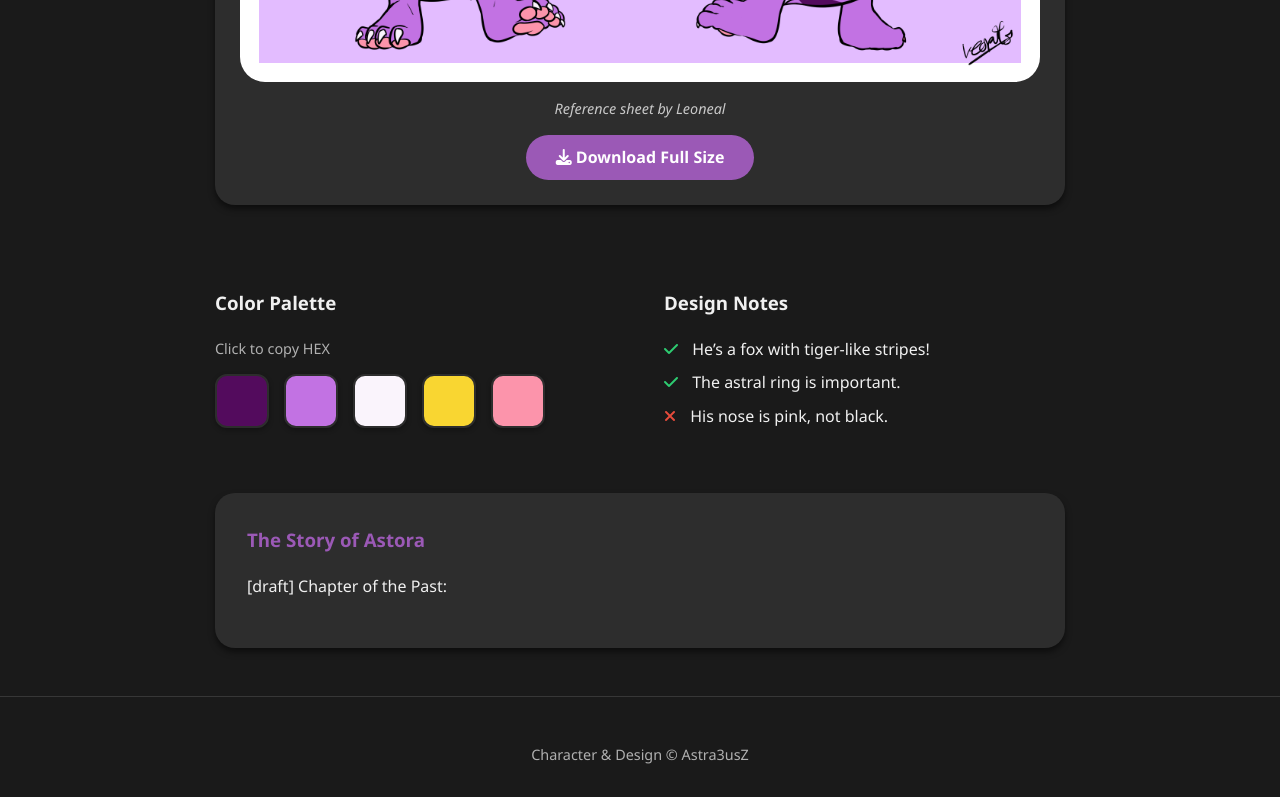
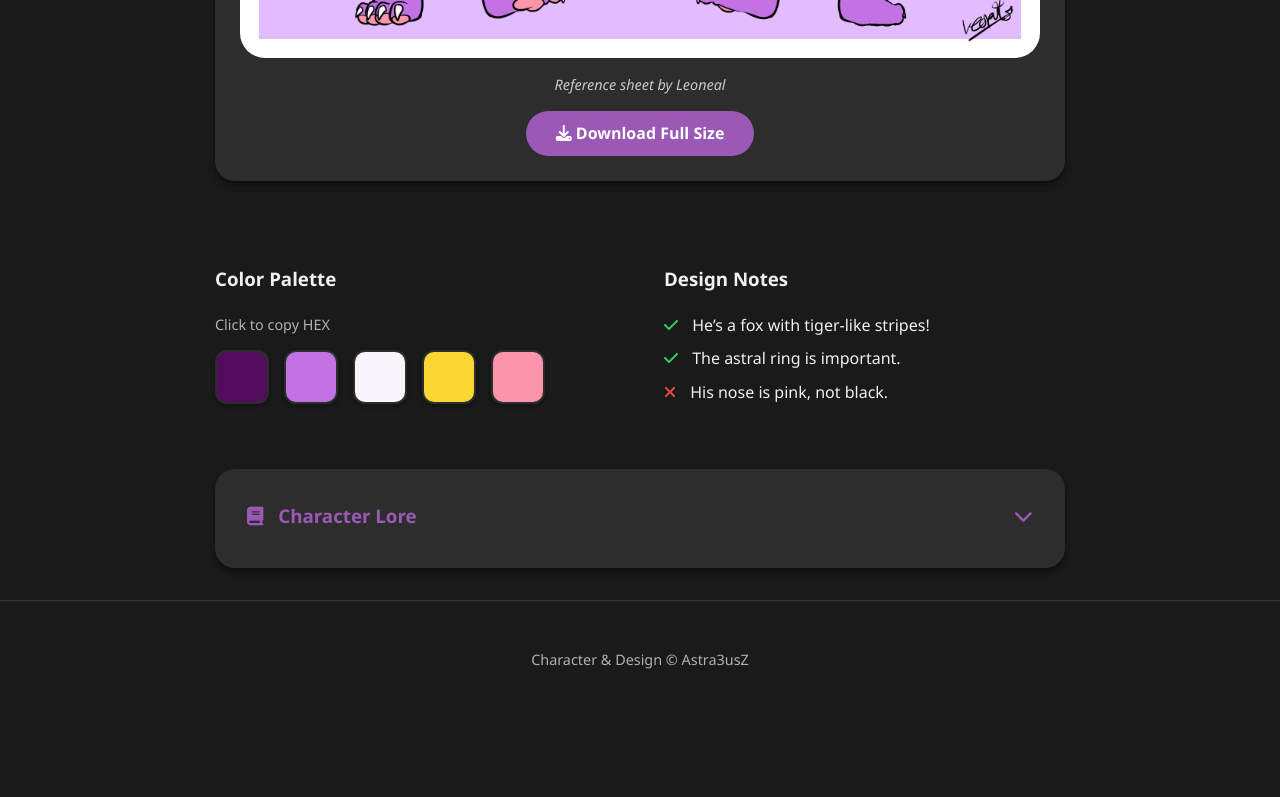
Before and after one commit to Astra3usZ/astra3usz.github.io, a plain HTML site: page ref/astora/index.html in a window 1280 px wide. Shown: the part 1279-2076 px from the top of the page. After the commit the page ends 1996 px from the top, so only its background shows below. Drawn offline with Linux system fonts and the light colour scheme.

Commit message:
Update index.html

```diff
--- a/ref/astora/index.html
+++ b/ref/astora/index.html
@@ -16,7 +16,6 @@
         --card-bg: #2d2d2d;
         --text-color: #f0f0f0;
         --accent-color: #9b59b6;
-        /* Solid Background */
         --nav-bg: #2d2d2d;
         --shadow: 0 4px 6px rgba(0, 0, 0, 0.5);
       }
@@ -52,7 +51,7 @@
         padding: 0;
       }
 
-      /* --- HEADER (New Grid Layout) --- */
+      /* --- HEADER --- */
       header {
         background-color: var(--nav-bg);
         padding: 0.8rem 2rem;
@@ -129,13 +128,13 @@
       .container {
         max-width: 1200px;
         margin: 0 auto;
-        padding: 3rem 2rem;
+        padding: 2rem 2rem;
         flex: 1;
         box-sizing: border-box;
       }
 
       .char-intro {
-        margin-bottom: 3rem;
+        margin-bottom: 2.5rem;
       }
       .char-intro h1 {
         font-size: 3.5rem;
@@ -270,15 +269,66 @@
         margin-right: 10px;
       }
 
-      .extra-card {
+      /* --- LORE CARD (RENAMED & UPDATED) --- */
+      .lore-card {
         background-color: var(--card-bg);
         padding: 2rem;
         border-radius: 20px;
         box-shadow: var(--shadow);
       }
-      .extra-card h3 {
-        margin-top: 0;
+
+      /* Styles for the Foldable Interaction */
+      details > summary {
+        list-style: none; /* Hides default triangle */
+        cursor: pointer;
+        display: flex;
+        justify-content: space-between;
+        align-items: center;
+        /* Padding makes it easier to click */
+        padding-bottom: 5px;
+      }
+
+      /* Hides default marker in Safari/Chrome */
+      details > summary::-webkit-details-marker {
+        display: none;
+      }
+
+      details > summary h3 {
+        margin: 0;
         color: var(--accent-color);
+        display: inline-block;
+      }
+
+      /* Arrow Icon Styling */
+      .toggle-icon {
+        transition: transform 0.3s ease;
+        font-size: 1.2rem;
+        color: var(--accent-color);
+      }
+
+      /* Rotate arrow when open */
+      details[open] .toggle-icon {
+        transform: rotate(180deg);
+      }
+
+      /* Content Styling */
+      details p {
+        /* Matches intro max-width exactly */
+        max-width: 750px;
+        margin-top: 1.5rem;
+        /* Simple fade-in animation */
+        animation: fadeIn 0.4s ease-in-out;
+      }
+
+      @keyframes fadeIn {
+        from {
+          opacity: 0;
+          transform: translateY(-5px);
+        }
+        to {
+          opacity: 1;
+          transform: translateY(0);
+        }
       }
 
       /* --- FOOTER --- */
@@ -307,7 +357,6 @@
           max-width: 100%;
         }
 
-        /* Header Grid Adjustment */
         header {
           padding: 0.8rem 1rem;
           grid-template-columns: 1fr auto;
@@ -366,7 +415,7 @@
             </tr>
             <tr>
               <td class="stats-label">Origin</td>
-              <td>Planet Kamikoni</td>
+              <td>Takamagahara</td>
             </tr>
             <tr>
               <td class="stats-label">Gender</td>
@@ -451,9 +500,22 @@
         </div>
       </div>
 
-      <div class="extra-card">
-        <h3>The Story of Astora</h3>
-        <p>[draft] Chapter of the Past:</p>
+      <div class="lore-card">
+        <details>
+          <summary>
+            <h3>
+              <i class="fas fa-book" style="margin-right: 10px"></i>
+              Character Lore
+            </h3>
+            <i class="fas fa-chevron-down toggle-icon"></i>
+          </summary>
+          <p>
+            Lorem ipsum dolor, sit amet consectetur adipisicing elit.
+            Consequuntur mollitia commodi facilis eum quasi quas harum? Quae
+            magni quos at, atque error porro iure facilis doloremque
+            necessitatibus dolorum aperiam officia.
+          </p>
+        </details>
       </div>
     </div>
 
```
